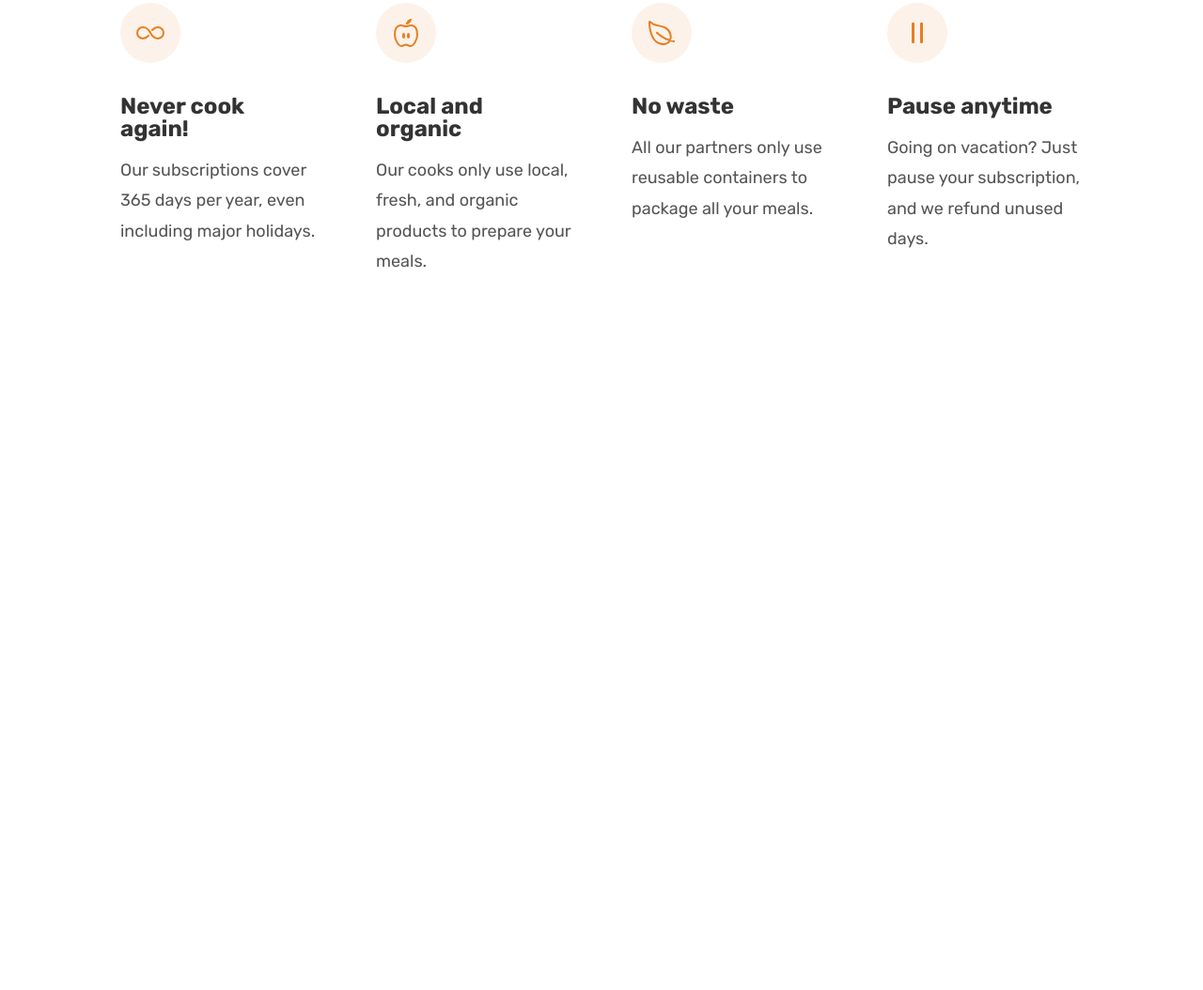
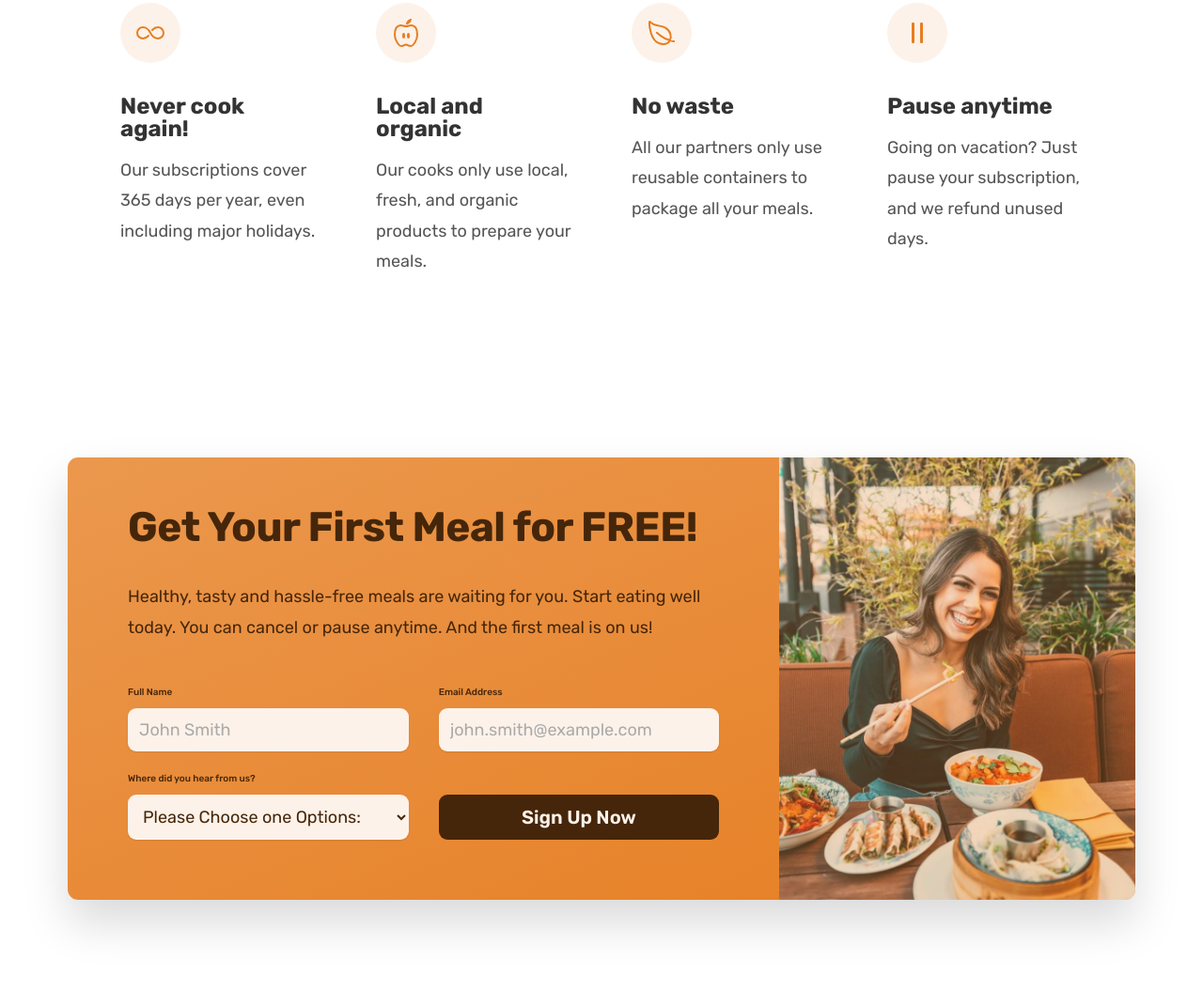
Before and after one commit to TomyOne/TomyOne.github.io, a plain HTML site: page test1/index.html in a window 1280 px wide. Shown: the part 5610-6664 px from the top of the page at 94% size. Before the commit the page ends 6001 px from the top, so only its background shows below. Drawn offline with nearby package versions, Linux system fonts and the light colour scheme.

Commit message:
add call to action section and accessibility outline modification

```diff
--- a/test1/css/general.css
+++ b/test1/css/general.css
@@ -142,6 +142,7 @@ body {
   text-align: center;
 }
 
+.btn,
 .btn:link,
 .btn:visited {
   display: inline-block;
@@ -154,6 +155,10 @@ body {
   /* Put transition on original "state" */
   /* transition: background-color 0.3s; */
   transition: all 0.3s;
+
+  border: none;
+  cursor: pointer;
+  font-family: inherit;
 }
 
 .btn--full:link,
@@ -179,6 +184,17 @@ body {
   /* border: 3px solid #fff; */
   /* Trick to add border inside */
   box-shadow: inset 0 0 0 3px #fff;
+}
+
+.btn-form {
+  background-color: #45260a;
+  color: #fdf2e9;
+  align-self: end;
+  padding: 1.2rem;
+}
+.btn-form:hover {
+  background-color: #fff;
+  color: #555;
 }
 
 .link:link,
@@ -218,3 +234,10 @@ body {
 strong {
   font-weight: 500;
 }
+
+*:focus {
+  outline: none;
+  /* outline: 4px dotted #e67e22;
+  outline-offset: 8px; */
+  box-shadow: 0 0 0 0.8rem rgba(230, 125, 34, 0.5);
+}
--- a/test1/css/style.css
+++ b/test1/css/style.css
@@ -424,3 +424,80 @@
   font-size: 1.8rem;
   line-height: 1.8;
 }
+
+/* ************************************************* */
+/* CTA SECTION */
+/* ************************************************* */
+.section-cta {
+  padding: 9.6rem 0;
+}
+
+.cta {
+  display: grid;
+  grid-template-columns: 2fr 1fr;
+  /* background-color: #e67e22; */
+  box-shadow: 0 2.4rem 4.8rem rgba(0, 0, 0, 0.15);
+  border-radius: 11px;
+  background-image: linear-gradient(to right bottom, #eb984e, #e67e22);
+  /* Temp height */
+  /* height: 50rem; */
+  overflow: hidden;
+}
+
+.cta-text-box {
+  color: #45260a;
+  padding: 4.8rem 6.4rem 6.4rem 6.4rem;
+}
+.cta .heading-secondary {
+  color: #45260a;
+  margin-bottom: 3.2rem;
+}
+.cta-text {
+  font-size: 1.8rem;
+  line-height: 1.8;
+  margin-bottom: 4.8rem;
+}
+.cta-image-box {
+  background-image: linear-gradient(
+      to right bottom,
+      rgba(235, 151, 78, 0.3),
+      rgba(230, 125, 34, 0.3)
+    ),
+    url("../img/eating.jpg");
+  background-size: cover;
+  background-position: center;
+}
+
+.cta-form {
+  display: grid;
+  grid-template-columns: 1fr 1fr;
+  column-gap: 3.2rem;
+  row-gap: 2.4rem;
+}
+
+.cta-form label {
+  display: block;
+  font: 1.6rem;
+  font-weight: 500;
+  margin-bottom: 1.2rem;
+}
+.cta-form input,
+.cta-form select {
+  width: 100%;
+  padding: 1.2rem;
+  color: inherit;
+  font-size: 1.8rem;
+  font-family: inherit;
+  border: none;
+  background-color: #fdf2e9;
+  border-radius: 9px;
+  box-shadow: 0 1px 2px rgba(0, 0, 0, 0.1);
+}
+.cta-form input::placeholder {
+  color: #aaa;
+}
+
+.cta *:focus {
+  outline: none;
+  box-shadow: 0 0 0 0.8rem rgba(253, 242, 233, 0.5);
+}
--- a/test1/index.html
+++ b/test1/index.html
@@ -452,6 +452,56 @@
           </div>
         </div>
       </section>
+      <section class="section-cta">
+        <div class="container">
+          <div class="cta">
+            <div class="cta-text-box">
+              <h2 class="heading-secondary">Get Your First Meal for FREE!</h2>
+              <p class="cta-text">
+                Healthy, tasty and hassle-free meals are waiting for you. Start
+                eating well today. You can cancel or pause anytime. And the
+                first meal is on us!
+              </p>
+              <form class="cta-form" action="#">
+                <div>
+                  <label for="full-name">Full Name</label>
+                  <input
+                    id="full-name"
+                    type="text"
+                    placeholder="John Smith"
+                    required
+                  />
+                </div>
+                <div>
+                  <label for="email">Email Address</label>
+                  <input
+                    id="email"
+                    type="email"
+                    placeholder="john.smith@example.com"
+                    required
+                  />
+                </div>
+                <div>
+                  <label for="select-where">Where did you hear from us?</label>
+                  <select id="select-where" required>
+                    <option value="">Please Choose one Options:</option>
+                    <option value="friends">Friends and Family</option>
+                    <option value="youtube">Youtube Video</option>
+                    <option value="facebook">Facebook</option>
+                    <option value="podcast">Podcast</option>
+                  </select>
+                </div>
+                <button class="btn btn-form">Sign Up Now</button>
+              </form>
+            </div>
+            <div
+              class="cta-image-box"
+              role="img"
+              aria-label="Woman eating food"
+            ></div>
+          </div>
+        </div>
+      </section>
     </main>
 
     <script src="https://unpkg.com/ionicons@7.1.0/dist/ionicons/ionicons.js"></script>
```
